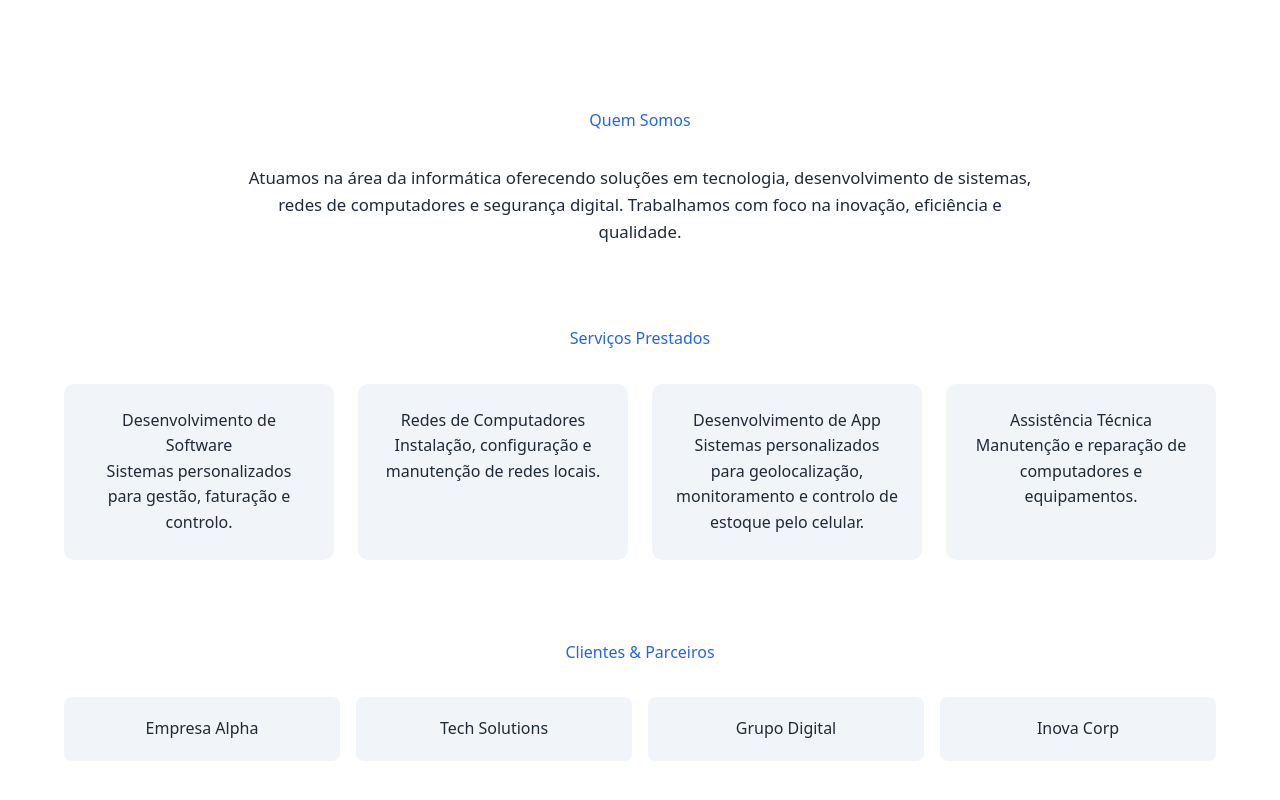
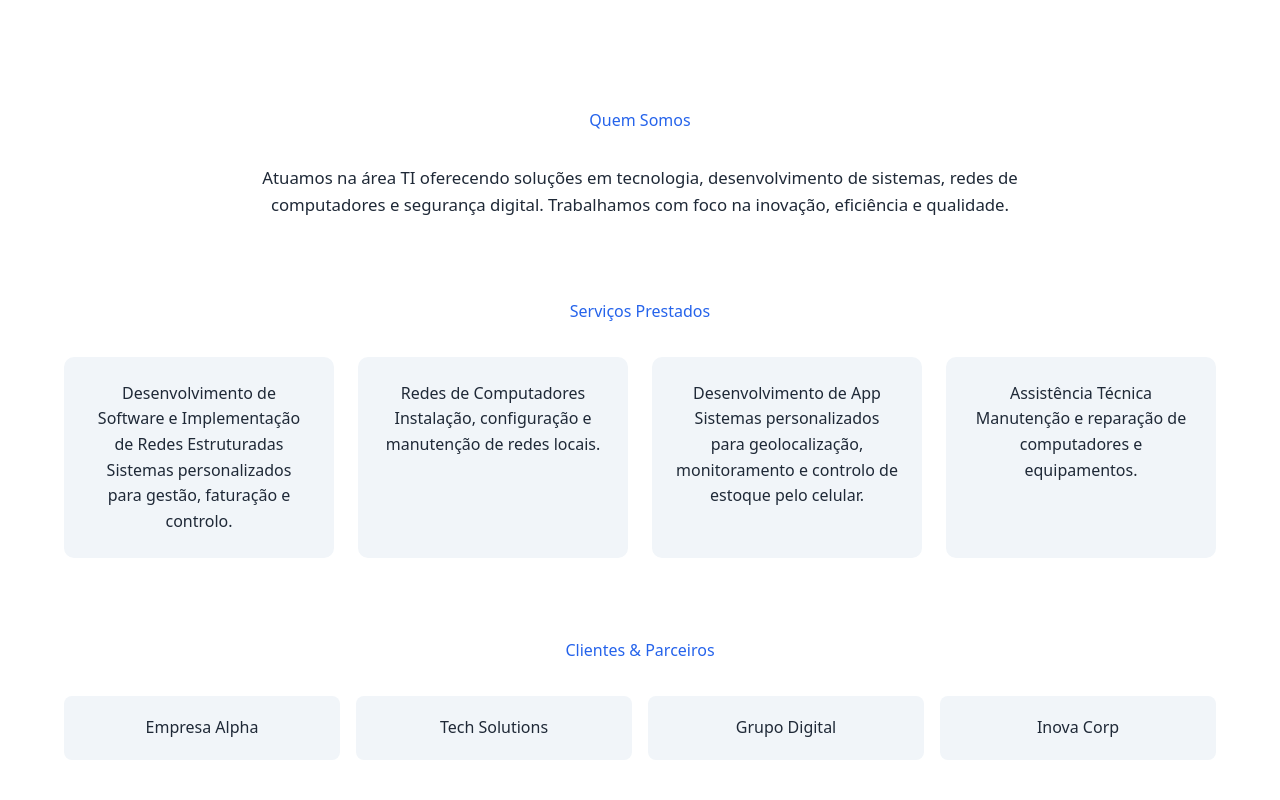
Before and after one commit to joaoolindarafael-tech/web-dev, a Next.js app: page / in a window 1280 px wide. Shown: the part 682-1482 px from the top of the page. Built offline with nearby package versions, Linux system fonts and the light colour scheme.

Commit message:
Alteração de alguns titulos

```diff
--- a/app/components/Header.tsx
+++ b/app/components/Header.tsx
@@ -76,7 +76,7 @@ export default function Header() {
           </button>
 
           <Link href="/" onClick={menuToggling}>Início</Link>
-          <Link href="/sobre" onClick={menuToggling}>Sobre Nós</Link>
+          <Link href="/sobre" onClick={menuToggling}>Quem Somos</Link>
           <Link href="/servicos" onClick={menuToggling}>Serviços</Link>
           <Link href="/products" onClick={menuToggling}>Portfólio</Link>
           <Link href="#contatos" onClick={menuToggling}>Contacto</Link>
--- a/app/page.tsx
+++ b/app/page.tsx
@@ -30,7 +30,7 @@ const [btn , setBtn] = useState({})
           <section className="about container   main-content">
               <h2  >Quem Somos</h2>
               <p>
-                  Atuamos na área da informática oferecendo soluções em tecnologia,
+                  Atuamos na área TI oferecendo soluções em tecnologia,
                   desenvolvimento de sistemas, redes de computadores e segurança digital.
                   Trabalhamos com foco na inovação, eficiência e qualidade.
               </p>
@@ -44,7 +44,7 @@ const [btn , setBtn] = useState({})
 
               <div className="services-grid">
                   <div className="service-card">
-                      <h4>Desenvolvimento de Software</h4>
+                      <h4>Desenvolvimento de Software e Implementação de Redes Estruturadas</h4>
                       <p>Sistemas personalizados para gestão, faturação e controlo.</p>
                   </div>
 
```
